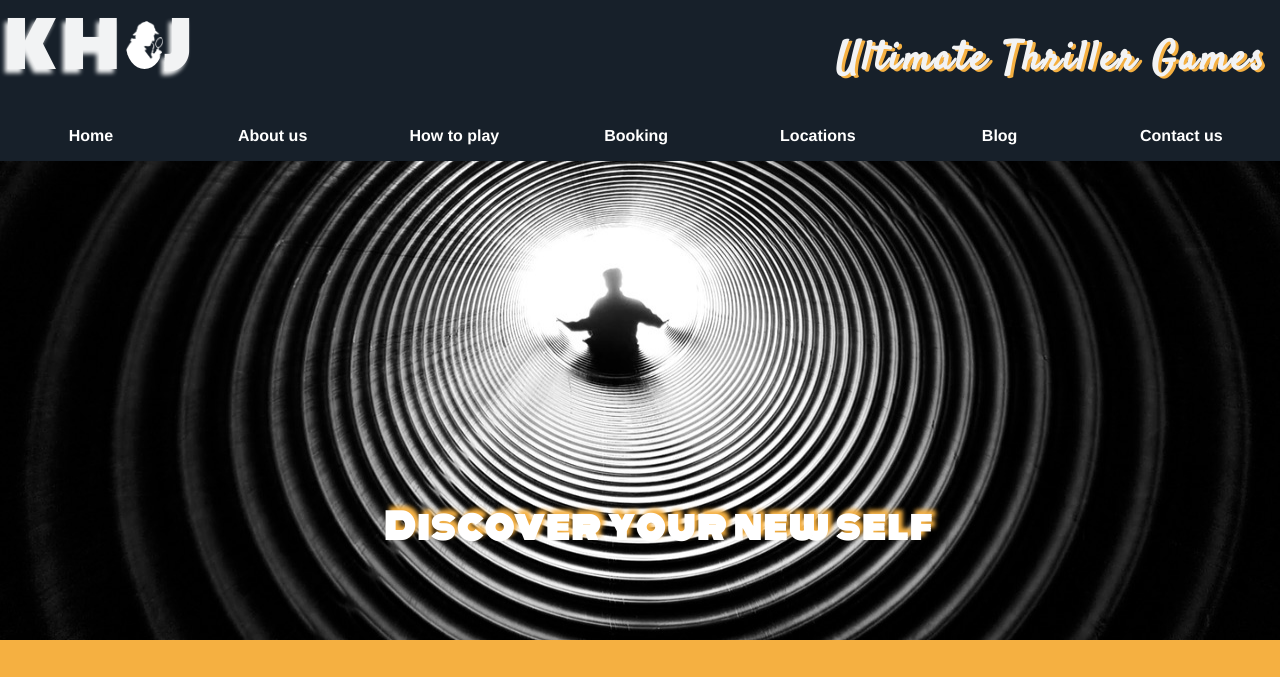
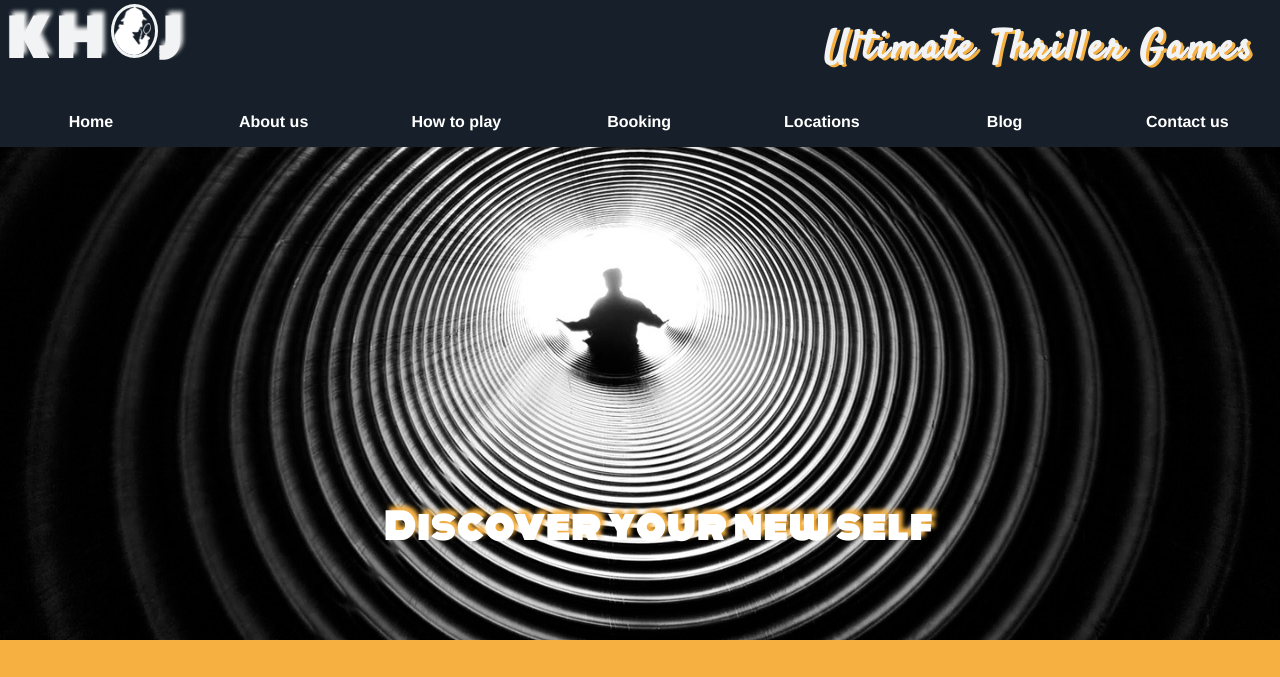
Before and after one commit to Gouthamteja/HTML5-CSS3, a plain HTML site: page index.html in a window 1280 px wide. Shown: the top 677 px of the page. Drawn offline with Linux system fonts and the light colour scheme; a web font is replaced by a local one.

Commit message:
fourth commit

```diff
--- a/css/style.css
+++ b/css/style.css
@@ -27,17 +27,20 @@ header{
 h1{
   font-weight: bold;
   font-family: 'Monoton', cursive;
-  font-size: 60px;
-  text-shadow: -3px 4px 4px #F2F3F4  ;
-  padding-left: 5px;
+  font-size: 50px;
+  text-shadow: 3px -4px 4px #F2F3F4  ;
+  padding-left: 7px;
+  padding-right: 3px;
   letter-spacing: 9px;
   color:#F2F3F4
 }
 
 
-#up{
+#up {
     border-radius: 50%;
-    text-shadow: 4px 4px 4px #aaa;
+    border: 3px solid;
+    padding-right:4px;
+    padding-top: -4px;
 }
 
 
@@ -46,8 +49,8 @@ span.top{
   font-size: 40px;
   padding-left:50%;
   text-shadow: 3px 2px #F5B041;
-font-family: 'Satisfy', cursive;
-letter-spacing: 3px;
+  font-family: 'Satisfy', cursive;
+  letter-spacing: 3px;
 }
 
 
@@ -67,7 +70,7 @@ nav {
 
     list-style-type:none;
     margin:0px;
-    padding:0px;
+    padding-left:0px;
     width: 100%;
 }
 
@@ -84,6 +87,7 @@ nav a {
     color: #fff;
     background: #17202A;
     text-decoration: none;
+    padding-right: 1px;
 
 }
 
--- a/index.html
+++ b/index.html
@@ -5,13 +5,14 @@
 	<head>
 
 <!-- 	attaching style sheets for fonts icons and 960 grid use.
- -->	 <meta charset="UTF-8">
-	 <link rel="stylesheet" href="css/style.css">
-	 <link rel="stylesheet" href="css/font-awesome.css">
-	 <link rel="stylesheet" href="css/960_12_col.css">
-	 <link rel="stylesheet" href="https://cdnjs.cloudflare.com/ajax/libs/font-awesome/4.6.3/css/font-awesome.min.css">
-	 <link rel="stylesheet" href="https://fonts.googleapis.com/css?family=Kaushan+Script|Monoton|Pacifico|Satisfy|Sedgwick+Ave+Display|Zilla+Slab+Highlight|Press+Start+2P" rel="stylesheet">
-	 <title>Welcome</title>
+ --> <meta charset="UTF-8">
+			 <link rel="stylesheet" href="css/font-awesome.css">
+			 <link rel="stylesheet" href="css/960_12_col.css">
+			 <link rel="stylesheet" href="https://cdnjs.cloudflare.com/ajax/libs/font-awesome/4.6.3/css/font-awesome.min.css">
+			 <link rel="stylesheet" href="https://fonts.googleapis.com/css?family=Kaushan+Script|Monoton|Pacifico|Satisfy|Sedgwick+Ave+Display|Zilla+Slab+Highlight|Press+Start+2P" rel="stylesheet">
+			<link rel="stylesheet" href="css/style.css">
+
+			 <title>Welcome</title>
 	</head>
 
 
@@ -19,16 +20,18 @@
 <!--
 	    heading for the web page -->
 		<header>
-			<h1>KH<img id="up" src="img/guy.png" alt="image" >J<span class="top">Ultimate Thriller Games</span></h1>
+			<h1>KH<img id="up" src="img/guy.png" alt="O" >J<span class="top">Ultimate Thriller Games</span></h1>
 				 </br>
-		        	<nav>
+
+<!-- 				 navigation bar
+ -->		        	<nav>
 			            <a href="#">Home</a>
 		                <a href="#">About us</a>
 		                <a href="#">How to play</a>
 		                <a href="#">Booking</a>
 		                <a href="#">Locations</a>
 		                <a href="#">Blog</a>
-		                <a href="#">Contact us</a>
+		                <a href="#">  Contact us</a>
 	            	</nav>
 
 	    </header>
@@ -38,7 +41,7 @@
 
 	    <!-- hero image and hero text of the image -->
 	    		<div class="hero-img">
-	    		 		<img src="img/mystery.jpeg" alt="image" width="100%" height="640" >
+	    		 		<img src="img/mystery.jpeg" alt="mystery-image" width="100%" height="640" >
 	    		 </div>
 	    		 <div class="hero-text">Discover your new self</div>
 
```
Also changed, not shown: 2 other files.
